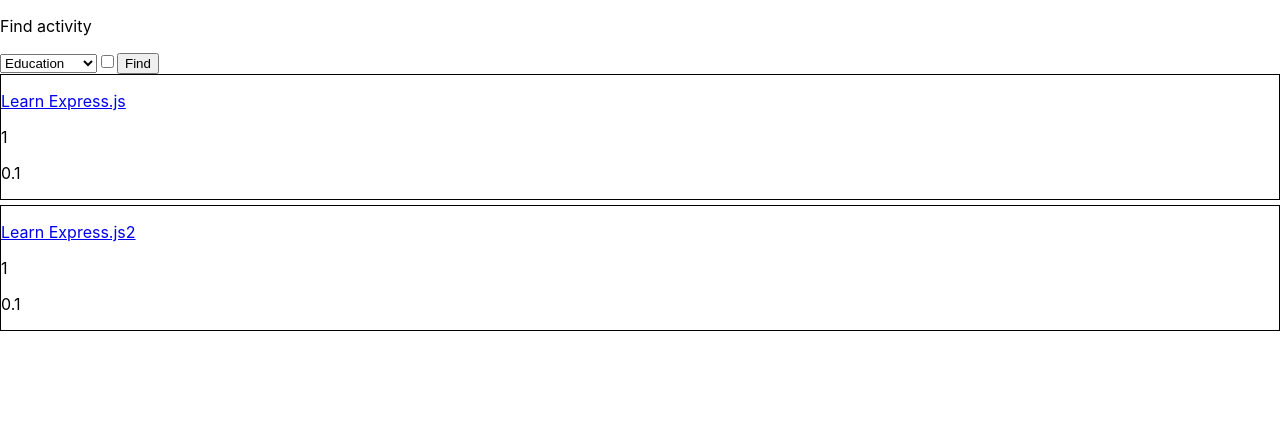
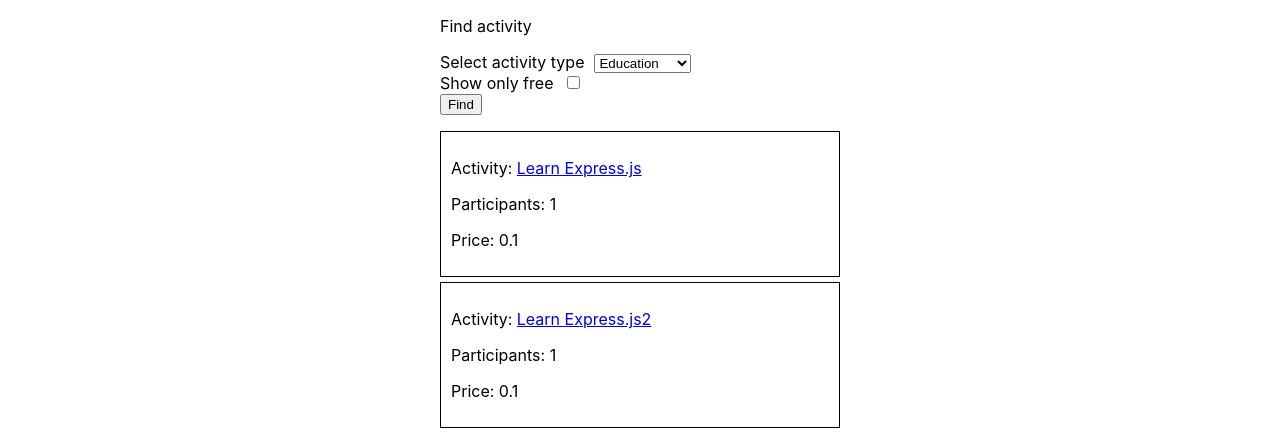
Before and after one commit to kaytagov-r/frontend-test-task, a React (Create React App) app: page / in a window 1280 px wide. Shown: the top 436 px of the page. Built offline with nearby package versions, Linux system fonts and the light colour scheme.

Commit message:
Добавил стилей и верстки

```diff
--- a/src/App.js
+++ b/src/App.js
@@ -3,10 +3,16 @@ import ActivityTypes from "./components/ActivityTypes";
 import ButtonSubmitFind from "./components/ButtonSubmitFind";
 import CheckboxFreeActivities from "./components/CheckboxFreeActivities";
 import ActivityList from "./components/ActivityList";
+import styled from "styled-components";
 
 function App() {
 
     const [checkbox, setCheckbox] = React.useState(false);
+
+    const AppContainer = styled.div`
+        margin: 0 auto;
+        width: 400px;
+    `;
 
     const activityList = [
         {
@@ -32,13 +38,14 @@ function App() {
 
 
     return (
-        <div className="App">
+        <AppContainer>
             <p>Find activity</p>
-            <ActivityTypes/>
-            <CheckboxFreeActivities/>
+            <ActivityTypes/> <br/>
+            <CheckboxFreeActivities/> <br/>
             <ButtonSubmitFind checkbox={checkbox}/>
+            <p></p>
             <ActivityList activityList={activityList}/>
-        </div>
+        </AppContainer>
     );
 }
 
--- a/src/components/ActivityListItem.js
+++ b/src/components/ActivityListItem.js
@@ -6,15 +6,20 @@ export default function ActivityListItem(props) {
     const ActivityListItem = styled.div`
        border: 1px solid;
        margin-bottom: 5px;
+       padding: 10px;
     `;
 
     return (
         <ActivityListItem>
             <p className='title'>
-                <a target='_blank' href={props.activity.link}>{props.activity.activity}</a>
+                Activity: <a target='_blank' href={props.activity.link}>{props.activity.activity}</a>
             </p>
-            <p className='participants'>{props.activity.participants}</p>
-            <p className='price'>{props.activity.price}</p>
+            <p className='participants'>
+                Participants: {props.activity.participants}
+            </p>
+            <p className='price'>
+                Price: {props.activity.price}
+            </p>
         </ActivityListItem>
     )
 }
--- a/src/components/ActivityTypes.js
+++ b/src/components/ActivityTypes.js
@@ -15,10 +15,13 @@ export default function ActivityTypes() {
     ];
 
     return (
-        <select>
-            {activityTypes.map(activityType => {
-                return <ActivityTypesItem type={activityType} key={activityType.id}/>
-            })}
-        </select>
+        <label>
+            <span style={{marginRight: '10px'}}>Select activity type</span>
+            <select>
+                {activityTypes.map(activityType => {
+                    return <ActivityTypesItem type={activityType} key={activityType.id}/>
+                })}
+            </select>
+        </label>
     )
 }
--- a/src/components/CheckboxFreeActivities.js
+++ b/src/components/CheckboxFreeActivities.js
@@ -2,6 +2,9 @@ import React from "react";
 
 export default function CheckboxFreeActivities(props) {
     return(
-        <input type='checkbox' checked={props.checkbox && 'checked'} />
+        <label>
+            <span style={{marginRight: '10px'}}>Show only free</span>
+            <input type='checkbox' checked={props.checkbox && 'checked'} />
+        </label>
     )
 }
```
